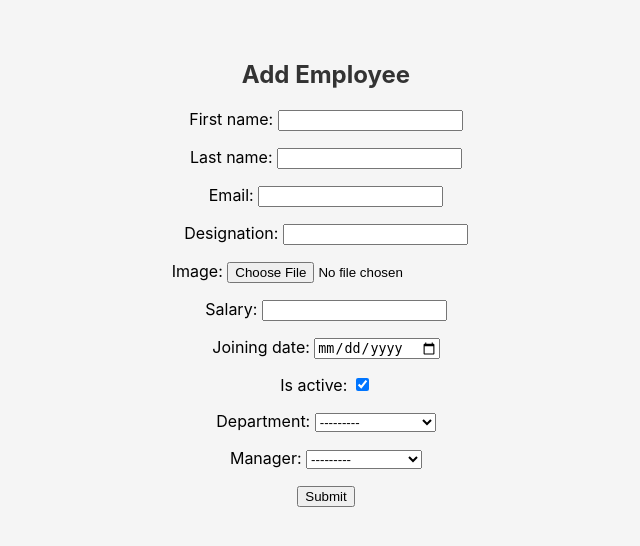
After one commit to Chethan-1924/django_project, a Django app: page /employee/add/ in a window 1280 px wide. The commit adds this page. Shown: the top 546 px of the page, without its empty margins (314-954 px from the left). Run offline with Django 5.2, Linux system fonts and the light colour scheme; data comes from the database, SQL or seed files in the repository; both versions use the stored data as it was after the commit.

Commit message:
Django Project

```diff
--- /dev/null
+++ b/employees/forms.py
@@ -0,0 +1,11 @@
+from django import forms
+from .models import Employee
+
+
+class EmployeeForm(forms.ModelForm):
+    class Meta:
+        model = Employee
+        fields = "__all__"
+        widgets = {
+            'joining_date': forms.DateInput(attrs={'type': 'date'})
+        }
--- a/employees/models.py
+++ b/employees/models.py
@@ -13,6 +13,7 @@ class Employee(models.Model):
     last_name = models.CharField(max_length=50)
     email = models.EmailField(unique=True)
     designation = models.CharField()
+    image = models.ImageField(upload_to='emp_images',default="default.jpg")
     salary = models.IntegerField()
     joining_date = models.DateField()
     is_active = models.BooleanField(default=True)
--- a/employees/urls.py
+++ b/employees/urls.py
@@ -4,4 +4,7 @@ from . import views
 
 urlpatterns = [
     path('<int:id>/',views.employee_detail, name ='employee_detail' ),
+    path('add/',views.add_employee, name='add_employee'),
+    path('edit/',views.edit_employee,)
+
 ]
--- a/employees/views.py
+++ b/employees/views.py
@@ -1,5 +1,7 @@
 from django.shortcuts import render, get_object_or_404
 from .models import Employee
+from .forms import EmployeeForm
+
 
 # decided which url pattern to create
 # created url pattern in the main.urls.py and forwarded it to employees.urls
@@ -14,3 +16,27 @@ def employee_detail(request,id):
     }
 
     return render(request, 'employee_detail.html',context)
+
+
+def edit_employee(request,id):
+    employee = get_object_or_404(Employee,instance = employee)
+
+    context = {
+        'employee' :  employee
+    }
+
+    return render(request, 'employee_detail.html',context)
+
+
+def add_employee(request):
+    if request.method == 'POST':
+        form = EmployeeForm(request.POST, request.FILES)
+        if form.is_valid():
+            form.save()
+        else:
+            print(form.errors)
+    form = EmployeeForm()
+    context = {
+        'form': form,
+    }
+    return render(request, 'add_employee.html', context )
--- a/employees_main/settings.py
+++ b/employees_main/settings.py
@@ -129,3 +129,6 @@ MAILERS = {
         'BACKEND': 'django.core.mail.backends.console.EmailBackend',
     },
 }
+
+MEDIA_URL = '/media/'
+MEDIA_ROOT = BASE_DIR /'media'
--- a/employees_main/urls.py
+++ b/employees_main/urls.py
@@ -14,9 +14,12 @@ Including another URLconf
     1. Import the include() function: from django.urls import include, path
     2. Add a URL to urlpatterns:  path('blog/', include('blog.urls'))
 """
+
+from django.conf import settings
 from django.contrib import admin
 from django.urls import path, include
 from . import views
+from django.conf.urls.static import static
 
 urlpatterns = [
     path('admin/', admin.site.urls),
@@ -24,3 +27,7 @@ urlpatterns = [
     path('employee/',include('employees.urls')),
 
 ]
+
+
+if settings.DEBUG:
+    urlpatterns += static(settings.MEDIA_URL, document_root=settings.MEDIA_ROOT)
--- /dev/null
+++ b/templates/404.html
@@ -0,0 +1 @@
+<p>This page doesn't exist</p>
--- /dev/null
+++ b/templates/add_employee.html
@@ -0,0 +1,23 @@
+
+{%  load static %}
+
+<!DOCTYPE html>
+<html lang="en">
+<head>
+    <meta charset="UTF-8">
+    <meta name="viewport" content="width=device-width, initial-scale=1.0">
+    <title>Django Employee Directory</title>
+    <link rel="stylesheet" href="{% static 'css/style.css' %}">
+    <link rel="stylesheet" href="https://cdnjs.cloudflare.com/ajax/libs/font-awesome/4.7.0/css/font-awesome.min.css">
+</head>
+
+<body>
+    <h2>Add Employee </h2>
+    <form action="{% url 'add_employee' %}" method="POST" enctype="multipart/form-data">
+        {% csrf_token %}
+        {{ form.as_p }}
+
+        <button type="submit">Submit</button>
+    </form>
+</body>
+</html>
--- a/templates/employee_detail.html
+++ b/templates/employee_detail.html
@@ -13,6 +13,7 @@
 
 <body>
     <h2>Employee Records - {{ employee.full_name}} </h2>
+    <img src="{{ employee.image.url}}" alt="{{ employee.first_name }} Image" width="100">
     <p>Email : {{employee.email}}</p>
     <p>Designation:{{employee.designation}}</p>
 
--- a/templates/home.html
+++ b/templates/home.html
@@ -12,6 +12,8 @@
 
 <body>
     <h2>Employee Records - D Chethan </h2>
+    <a href="{% url 'add_employee' %}" style="float: right;margin-right: 200px;">Add Emplpoyee</a>
+    <br><br>
     <table>
         <thead>
             <tr>
```
Also changed, not shown: db.sqlite3, emp_images/Screenshot_226.png (added), employees/migrations/0003_employee_image.py (added), media/default.jpg (added), media/emp_images/8C287A60-2ACA-4D1B-AF8F-7821D1B1093D.png.jpg (added), media/emp_images/8C287A60-2ACA-4D1B-AF8F-7821D1B1093D_IYD6scO.png.jpg (added), media/emp_images/IMG_E0965.JPG (added), templates/edit_employee.html (added).
